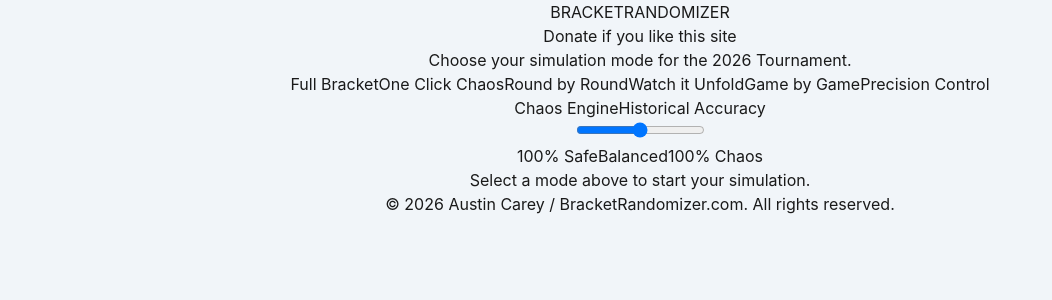
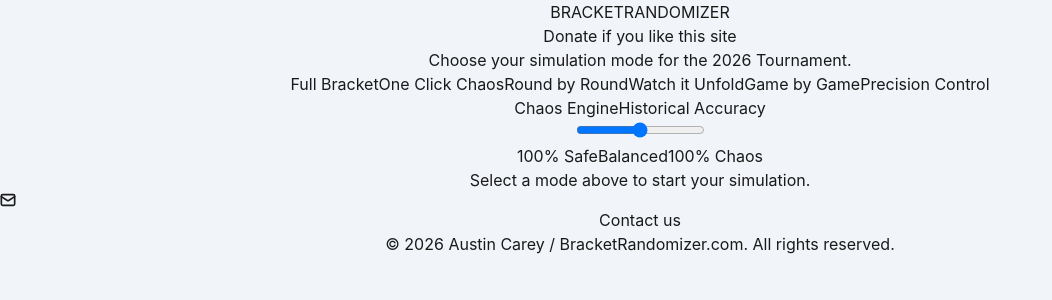
Before and after one commit to austincarey/BracketRandomizer, a React (Vite) app: page / in a window 1280 px wide. Shown: the top 300 px of the page, without its empty margins (0-1052 px from the left). Built offline with nearby package versions, Linux system fonts and the light colour scheme.

Commit message:
feat: enhance footer with contact link and updated styling

```diff
--- a/src/App.tsx
+++ b/src/App.tsx
@@ -340,8 +340,30 @@
         )}
       </main>
 
-      <footer className="mt-20 py-8 border-t border-slate-200 text-center text-slate-400">
-        <p>&copy; 2026 Austin Carey / BracketRandomizer.com. All rights reserved.</p>
+      <footer className="mt-20 py-12 border-t border-slate-200 text-center text-slate-400">
+        <div className="mb-6">
+          <a
+            href="mailto:info@bracketrandomizer.com"
+            className="inline-flex items-center gap-2 px-5 py-2.5 bg-white hover:bg-slate-50 text-[#002d62] font-bold rounded-full transition-all border border-slate-200 text-sm shadow-sm hover:shadow-md active:scale-95"
+          >
+            <svg
+              xmlns="http://www.w3.org/2000/svg"
+              width="16"
+              height="16"
+              viewBox="0 0 24 24"
+              fill="none"
+              stroke="currentColor"
+              strokeWidth="2.5"
+              strokeLinecap="round"
+              strokeLinejoin="round"
+            >
+              <rect width="20" height="16" x="2" y="4" rx="2" />
+              <path d="m22 7-8.97 5.7a1.94 1.94 0 0 1-2.06 0L2 7" />
+            </svg>
+            Contact us
+          </a>
+        </div>
+        <p className="text-xs md:text-sm font-medium">&copy; 2026 Austin Carey / BracketRandomizer.com. All rights reserved.</p>
       </footer>
     </div>
   )
```
